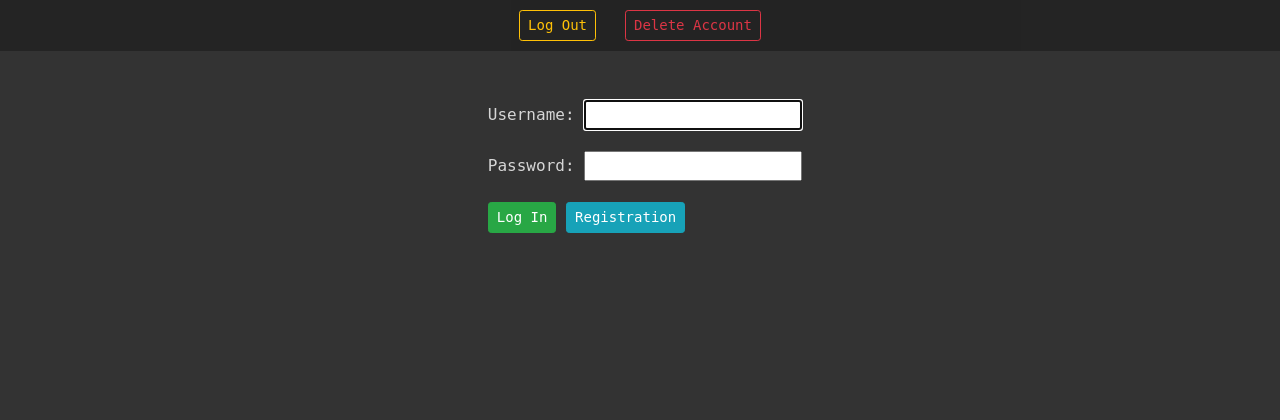
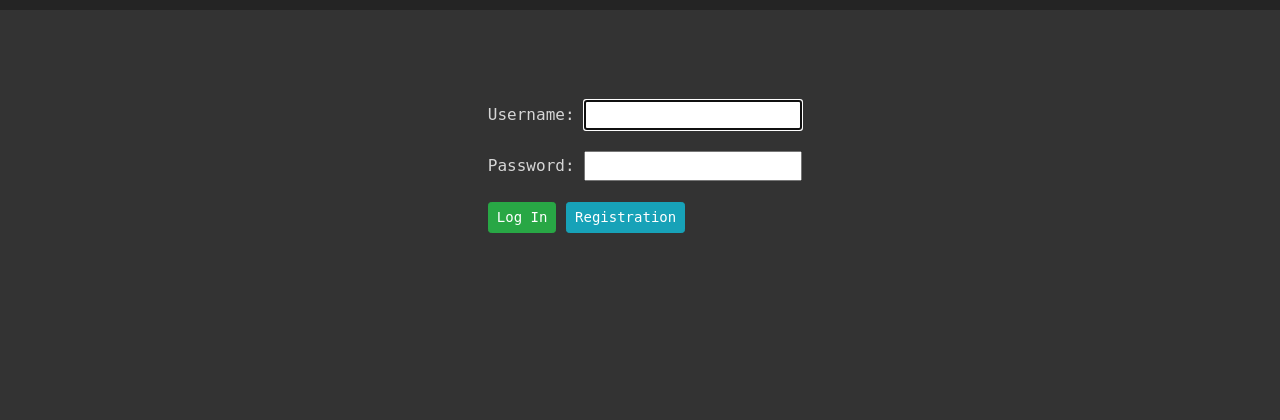
Before and after one commit to EvgeniyUS/MemTree, a Django app: page /login/ in a window 1280 px wide. Shown: the top 420 px of the page. Run offline with Django 3.2, Linux system fonts and the light colour scheme; some libraries are stand-ins or nearby versions.

Commit message:
some shit

```diff
--- a/MemTree/static/MemTree/css/MemTree.css
+++ b/MemTree/static/MemTree/css/MemTree.css
@@ -15,7 +15,7 @@ li {
 
 .caret {
     color: #040505;
-    font-size: 24px;
+    font-size: 20px;
     font-weight: bold;
     cursor: pointer;
     user-select: none;
--- a/MySite/static/MySite/css/MySite.css
+++ b/MySite/static/MySite/css/MySite.css
@@ -7,7 +7,7 @@ body {
 .header {
     position: fixed;
     top: 0;
-    text-align: center;
+    text-align: right;
     width: 100%;
     background: rgba(0, 0, 0, 0.3);
     z-index: 10;
@@ -25,9 +25,9 @@ body {
     width: 100%;
     background: rgba(0, 0, 0, 0.3);
     z-index: 10;
+    text-align: center;
 }
 
 .buttons {
     margin: 10px;
-    text-align: center;
 }
--- a/MySite/templates/MySite/wrapper.html
+++ b/MySite/templates/MySite/wrapper.html
@@ -26,11 +26,14 @@
 
     <div class="header">
         <div class="buttons">
-            <nobr>{{ user.username }}</nobr>
-            <a href='logout' class='btn btn-outline-warning btn-sm'>Log Out</a>
-            {% if not user.is_staff %}
-                &nbsp;
-                <a href='delete-account' class='btn btn-outline-danger btn-sm'>Delete Account</a>
+            {% if user.username %}
+                <nobr>{{ user.username }}</nobr>
+                <a href='logout' class='btn btn-outline-warning btn-sm'>Log Out</a>
+                {% if not user.is_staff %}
+                    <a href='delete-account' class='btn btn-outline-danger btn-sm'>Delete Account</a>
+                {% else %}
+                    <a href='admin' class='btn btn-outline-info btn-sm'>A</a>
+                {% endif %}
             {% endif %}
         </div>
     </div>
```
